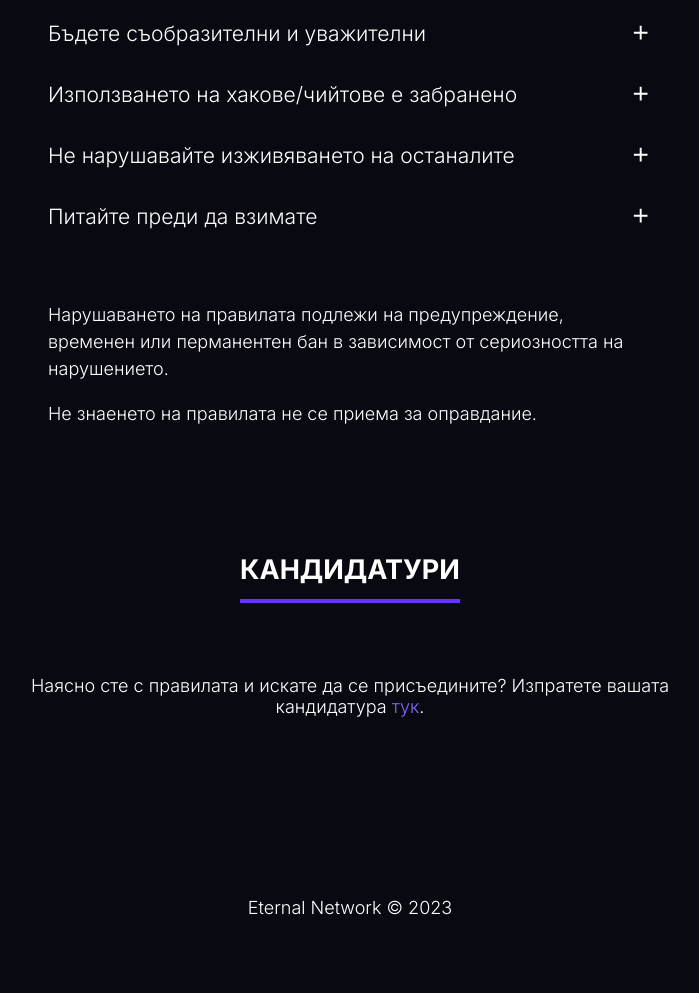
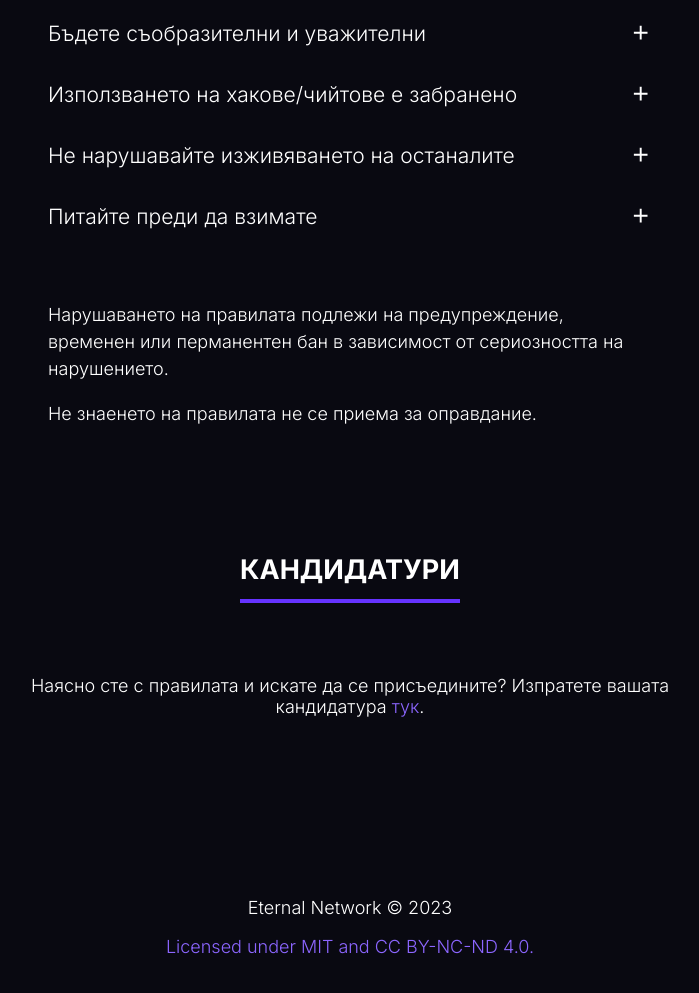
Before and after one commit to EternalNetworkTM/EternalCraft, a website: page src/index.html in a window 1280 px wide. Shown: the part 2280-3273 px from the top of the page, without its empty margins (290-989 px from the left). Drawn offline with nearby package versions, Linux system fonts and the light colour scheme; files that its build step writes are made by us from their sources.

Commit message:
Clarify license coverage and add footer link

```diff
--- a/src/assets/styles/pages/_index.scss
+++ b/src/assets/styles/pages/_index.scss
@@ -182,6 +182,11 @@ header {
   text-align: center;
 }
 
-footer .copyright {
+footer {
+  .copyright,
+  .license {
+    display: block;
+    margin: 1rem auto;
     text-align: center;
+  }
 }
--- a/src/index.html
+++ b/src/index.html
@@ -138,6 +138,9 @@
   </section>
   <footer>
     <p class="copyright">Eternal Network © 2023</p>
+    <a class="license" href="https://github.com/EternalNetworkTM/EternalCraft/blob/master/LICENSE">
+      Licensed under MIT and CC BY-NC-ND 4.0.
+    </a>
   </footer>
   <div class="loading-overlay">
     <svg class="loader" xmlns="http://www.w3.org/2000/svg" viewBox="0 0 24 24">
```
Also changed, not shown: README.md, 1 other file.
